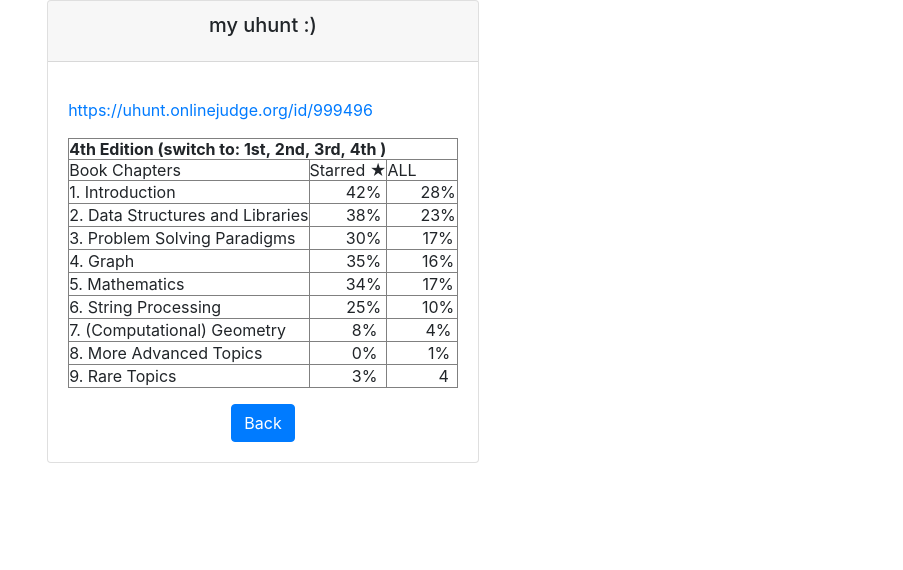
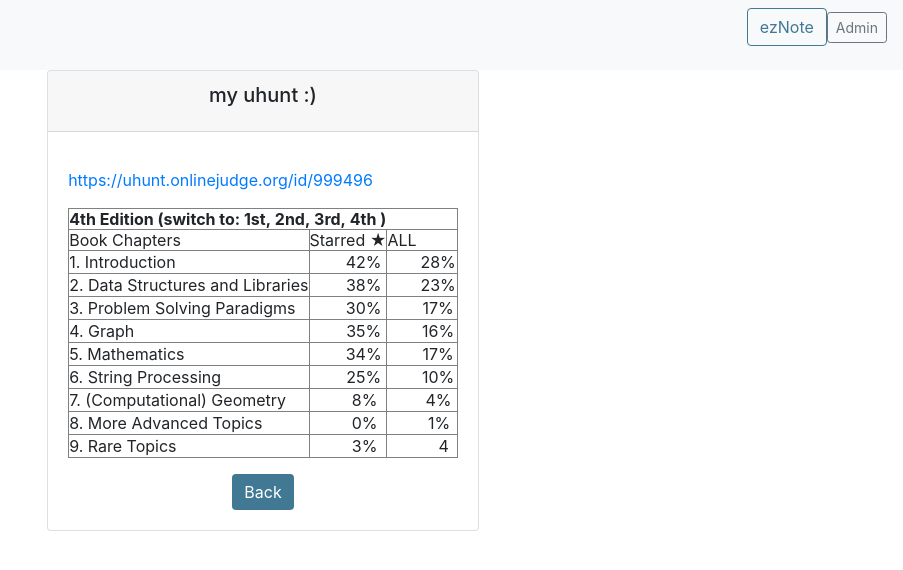
Before and after one commit to ncc02/eznote, a Django app: page /8/ in a window 1280 px wide. Shown: the top 570 px of the page, without its empty margins (377-1280 px from the left). Run offline with Django 5.2, Linux system fonts and the light colour scheme; data comes from the database, SQL or seed files in the repository; both versions use the stored data as it was after the commit; some libraries are stand-ins or nearby versions.

Commit message:
version2.0

```diff
--- a/mynote/urls.py
+++ b/mynote/urls.py
@@ -19,6 +19,6 @@
 from django.conf.urls.static import static
 from django.conf import settings
 urlpatterns = [
-    path('admin/', admin.site.urls),
+    path('admin/', admin.site.urls, name='admin'),
     path('', include('notes.urls'))
 ] + static(settings.STATIC_URL, document_root=settings.STATIC_ROOT)
--- a/notes/admin.py
+++ b/notes/admin.py
@@ -1,4 +1,10 @@
 from django.contrib import admin
 from .models import *
 
+admin.site.site_header = "ezNoteAdmin"
+admin.site.site_title = "ezNoteAdmin"
+admin.site.index_title = "Easy to manage your notes online!"
 admin.site.register(Note)
+
+from django.contrib.auth.models import Group
+admin.site.unregister(Group)
--- a/notes/templates/notes/detail.html
+++ b/notes/templates/notes/detail.html
@@ -1,8 +1,8 @@
 <head>
     <link rel="stylesheet" href="https://maxcdn.bootstrapcdn.com/bootstrap/4.0.0/css/bootstrap.min.css"
-        integrity="sha384-Gn5384xqQ1aoWXA+058RXPxPg6fy4IWvTNh0E263XmFcJlSAwiGgFAW/dAiS6JXm" crossorigin="anonymous">
+      1  integrity="sha384-Gn5384xqQ1aoWXA+058RXPxPg6fy4IWvTNh0E263XmFcJlSAwiGgFAW/dAiS6JXm" crossorigin="anonymous">
 
-    <title>Detail</title>
+    <title>ezNote</title>
 <style>
 .center {
     display: flex;
@@ -12,10 +12,28 @@
 .center-btn {
     text-align: center;
 }
+.btn-outline-success {
+
+        color: #417893;
+        border-color: #417893;
+    }
+
+    .btn-outline-success:hover {
+        background-color: #417893;
+    }
 
 
 </style>
 </head>
+<nav class="navbar navbar-light bg-light">
+  <div class="ml-auto">
+    <form class="form-inline">
+      <a href="{% url 'notes:index' %}" class="btn btn-outline-success">ezNote</a>
+
+      <a href="/admin" class="btn btn-sm btn-outline-secondary" target="_blank">Admin</a>
+    </form>
+  </div>
+</nav>
 
 <div class="center">
 <div class="card">
@@ -25,7 +43,7 @@
 
           <p class="card-text text-left">{{note.content|safe}}</p>
           <div class="center-btn">
-            <a href="{% url 'notes:index' %}" class="btn btn-primary">Back</a>
+            <a href="{% url 'notes:index' %}" class="btn btn-primary" style="color: white; background-color: #417893;  border: none;">Back</a>
           </div>
         </div>
 
```
Also changed, not shown: notes/templates/notes/index.html (+29 -3 lines), db.sqlite3 (added), 1 other file.
